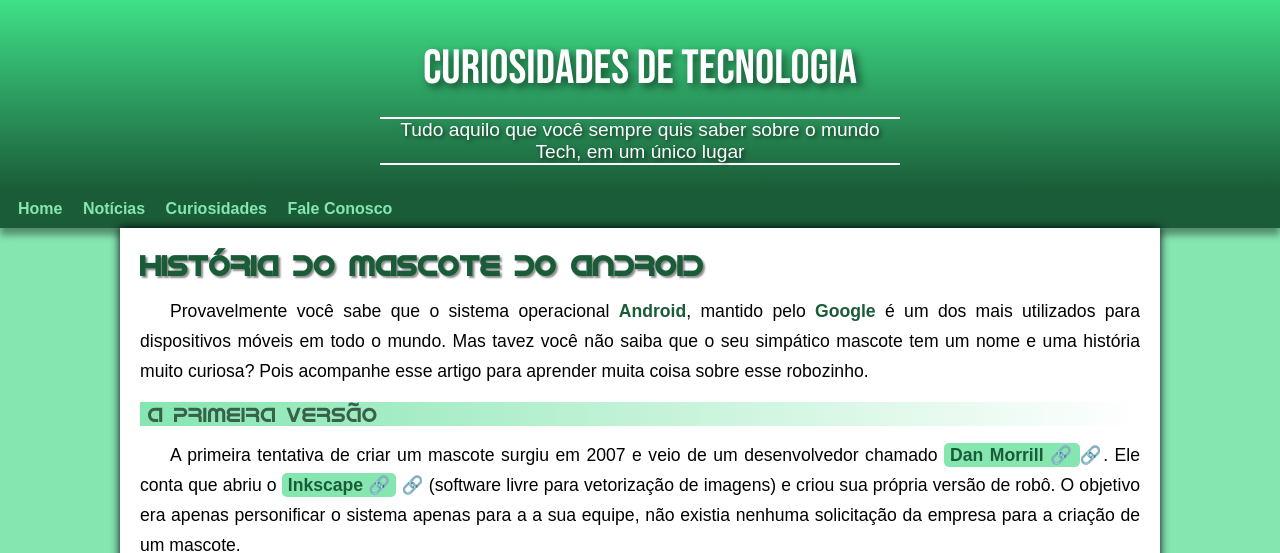
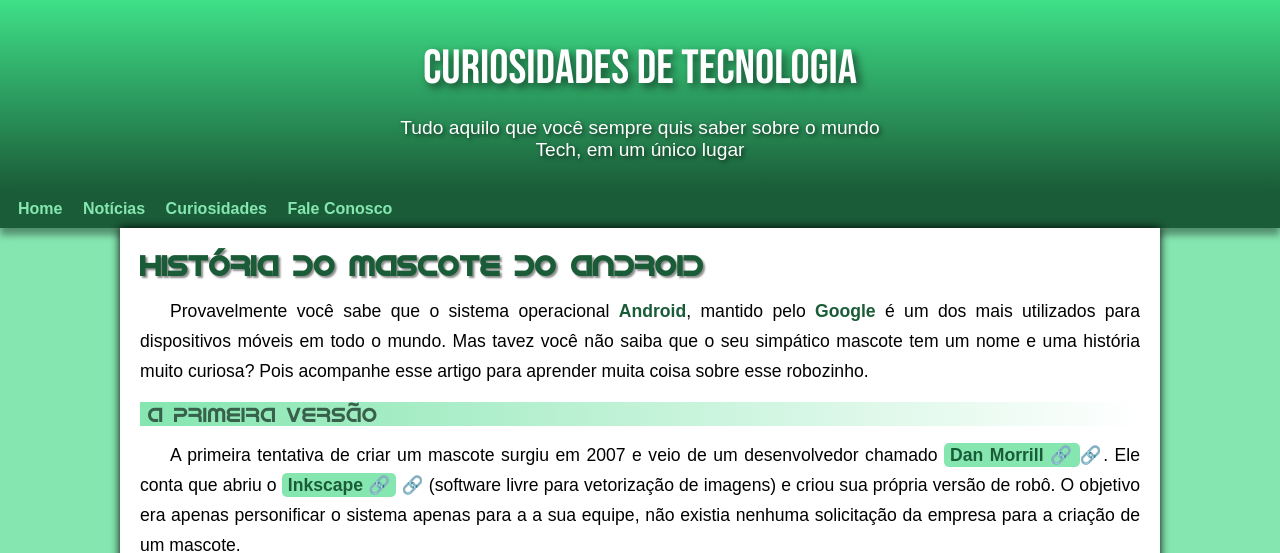
Before and after one commit to IgorGazineo/projeto-android, a plain HTML site: page index.html in a window 1280 px wide. Shown: the top 553 px of the page. Drawn offline with Linux system fonts and the light colour scheme.

Commit message:
formatando margin
mudando margin do p header para padding

```diff
--- a/css/style.css
+++ b/css/style.css
@@ -58,9 +58,7 @@
     max-width: 500px;
     padding: 0px 10px;
     margin: auto;
-    margin-bottom: 20px;
-    border-bottom: 2px solid var(--color-white);
-    border-top: 2px solid var(--color-white);
+    padding-bottom: 20px;
     text-shadow: 2px 2px 4px rgba(0, 0, 0, 0.601);
 }
 
```
